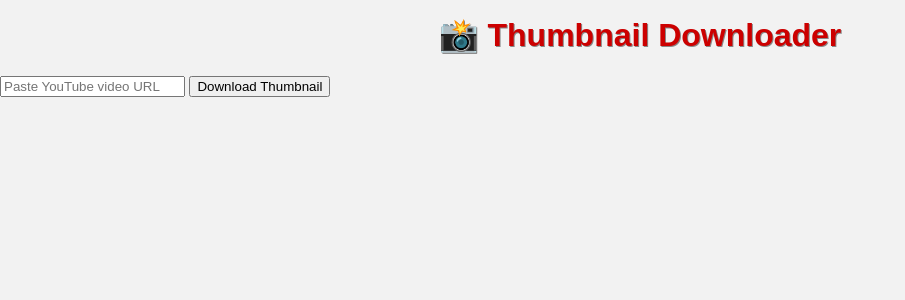
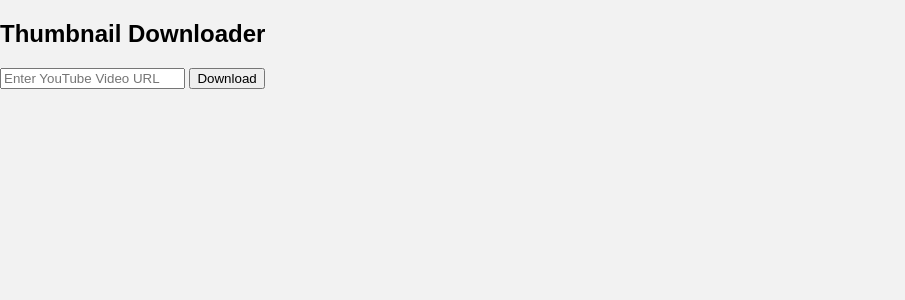
Before and after one commit to sandeep780049/yt-tool-box, a Flask app: page /thumbnail in a window 1280 px wide. Shown: the part 100-400 px from the top of the page, without its empty margins (0-905 px from the left). Run offline with Flask 3, Linux system fonts and the light colour scheme; some libraries are stand-ins or nearby versions.

Commit message:
Update thumbnail.html

```diff
--- a/templates/thumbnail.html
+++ b/templates/thumbnail.html
@@ -1,39 +1,15 @@
-<!DOCTYPE html>
-<html lang="en">
-<head>
-    <meta charset="UTF-8">
-    <meta name="viewport" content="width=device-width, initial-scale=1.0">
-    <meta name="description" content="Download high-quality YouTube thumbnails in one click. Just paste the video URL.">
-    <title>Thumbnail Downloader - YT Tool Box</title>
-    <link rel="stylesheet" href="/static/style.css">
-</head>
-<body>
-    {% include 'navbar.html' %}
-
-    <main class="container">
-        <h1 class="heading">📸 Thumbnail Downloader</h1>
-        <form method="POST" class="tool-form">
-            <input type="text" name="url" placeholder="Paste YouTube video URL" required>
-            <button type="submit">Download Thumbnail</button>
-        </form>
-
-        {% if thumbnail_url %}
-        <div class="result">
-            <h2>Thumbnail Preview:</h2>
-            <img src="{{ thumbnail_url }}" alt="YouTube Thumbnail" class="thumbnail-image">
-            <div class="buttons">
-                <a href="{{ thumbnail_url }}" download class="download-btn">Download</a>
-                <button onclick="copyThumbnailURL('{{ thumbnail_url }}')" class="copy-btn">Copy URL</button>
-            </div>
-        </div>
-        {% endif %}
-    </main>
-
-    <script>
-        function copyThumbnailURL(url) {
-            navigator.clipboard.writeText(url);
-            alert("Thumbnail URL copied!");
-        }
-    </script>
-</body>
-</html>
+{% extends "layout.html" %}
+{% block title %}Thumbnail Downloader{% endblock %}
+{% block content %}
+<h2 class="tool-heading">Thumbnail Downloader</h2>
+<form method="POST" action="/thumbnail" class="form">
+    <input type="text" name="video_url" placeholder="Enter YouTube Video URL" required class="input-field">
+    <button type="submit" class="btn">Download</button>
+</form>
+{% if thumbnail_url %}
+    <div class="result">
+        <img src="{{ thumbnail_url }}" alt="Thumbnail" class="thumbnail-img">
+        <a href="{{ thumbnail_url }}" download class="btn">Download Thumbnail</a>
+    </div>
+{% endif %}
+{% endblock %}
```
